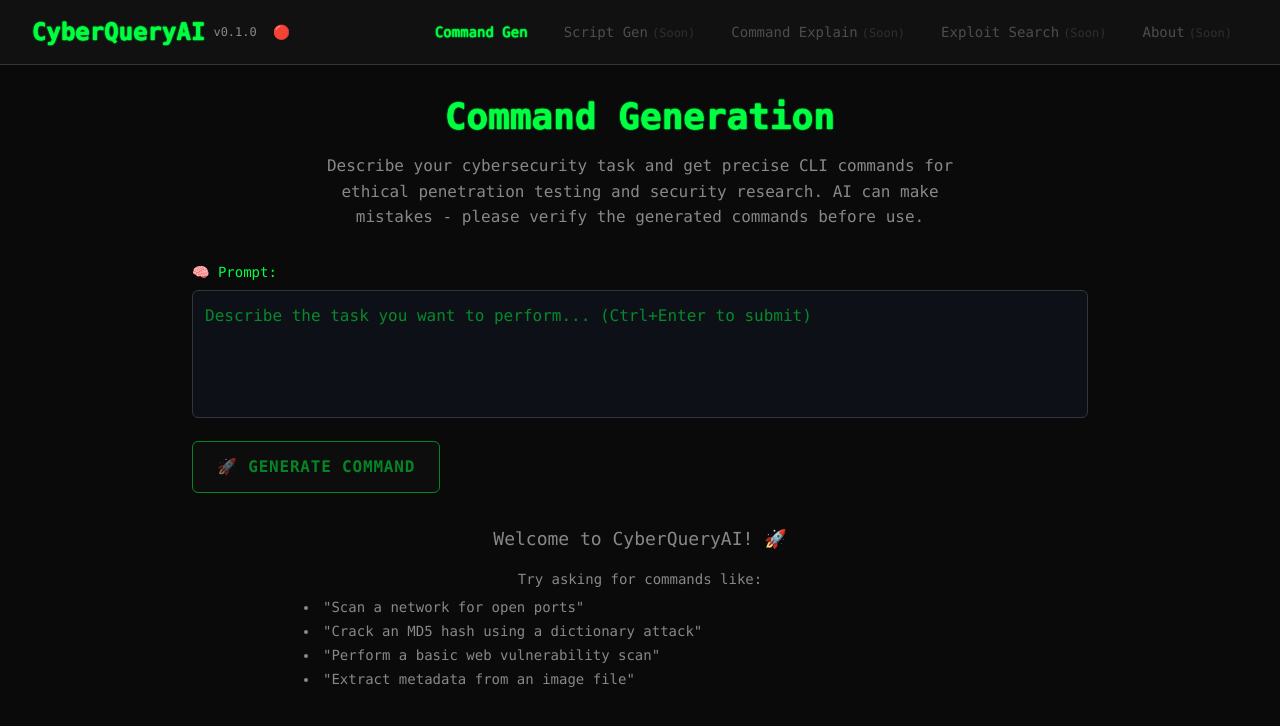
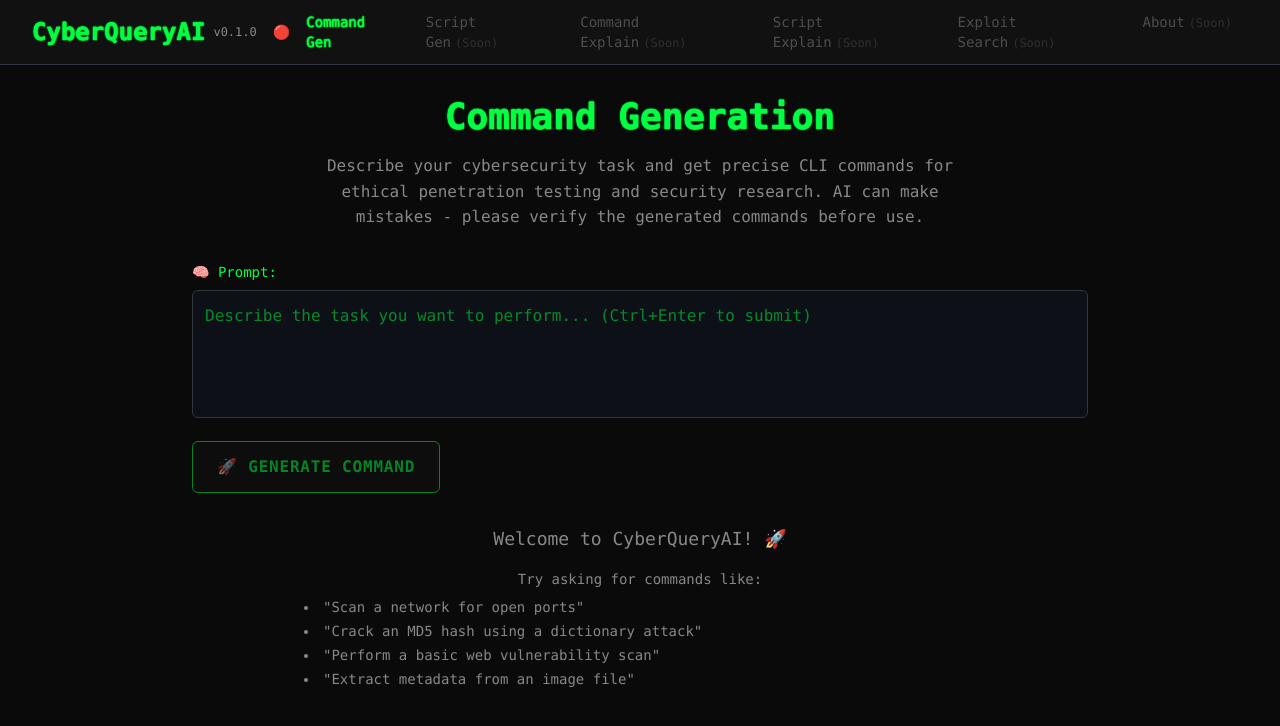
Before and after one commit to javidahmed64592/cyber-query-ai, a Next.js app in the folder cyber-query-ai-frontend/: page /command-generation in a window 1280 px wide. Shown: the top 726 px of the page. Built offline with nearby package versions, Linux system fonts and the light colour scheme; no server answers.

Commit message:
Add "Script Explain" navigation item and update tests for rendering and disabled state

```diff
--- a/cyber-query-ai-frontend/src/components/Navigation.tsx
+++ b/cyber-query-ai-frontend/src/components/Navigation.tsx
@@ -26,6 +26,12 @@
       name: "Command Explain",
       href: "/command-explanation",
       active: pathname === "/command-explanation/",
+      disabled: true,
+    },
+    {
+      name: "Script Explain",
+      href: "/script-explanation",
+      active: pathname === "/script-explanation/",
       disabled: true,
     },
     {
```
Also changed, not shown: 1 other file (tests, documents, lock files or other folders).
